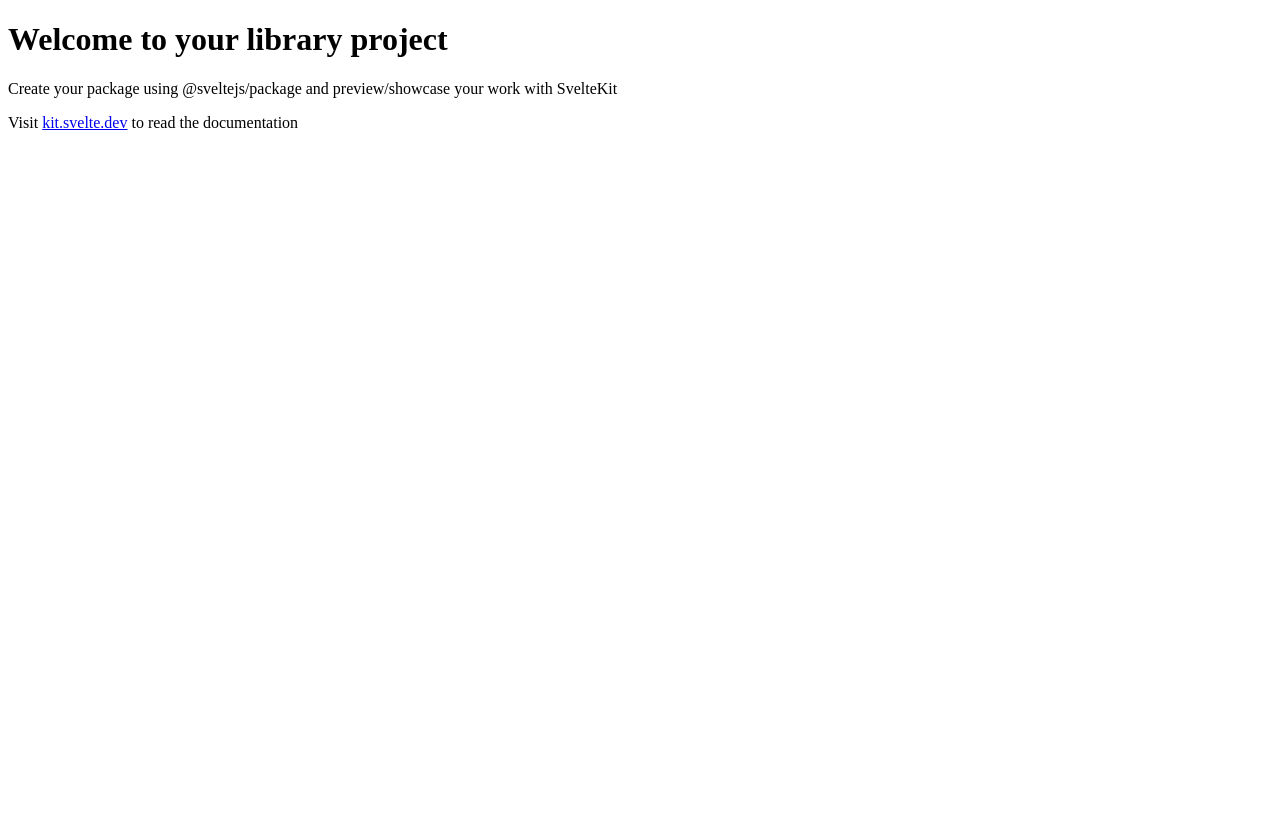
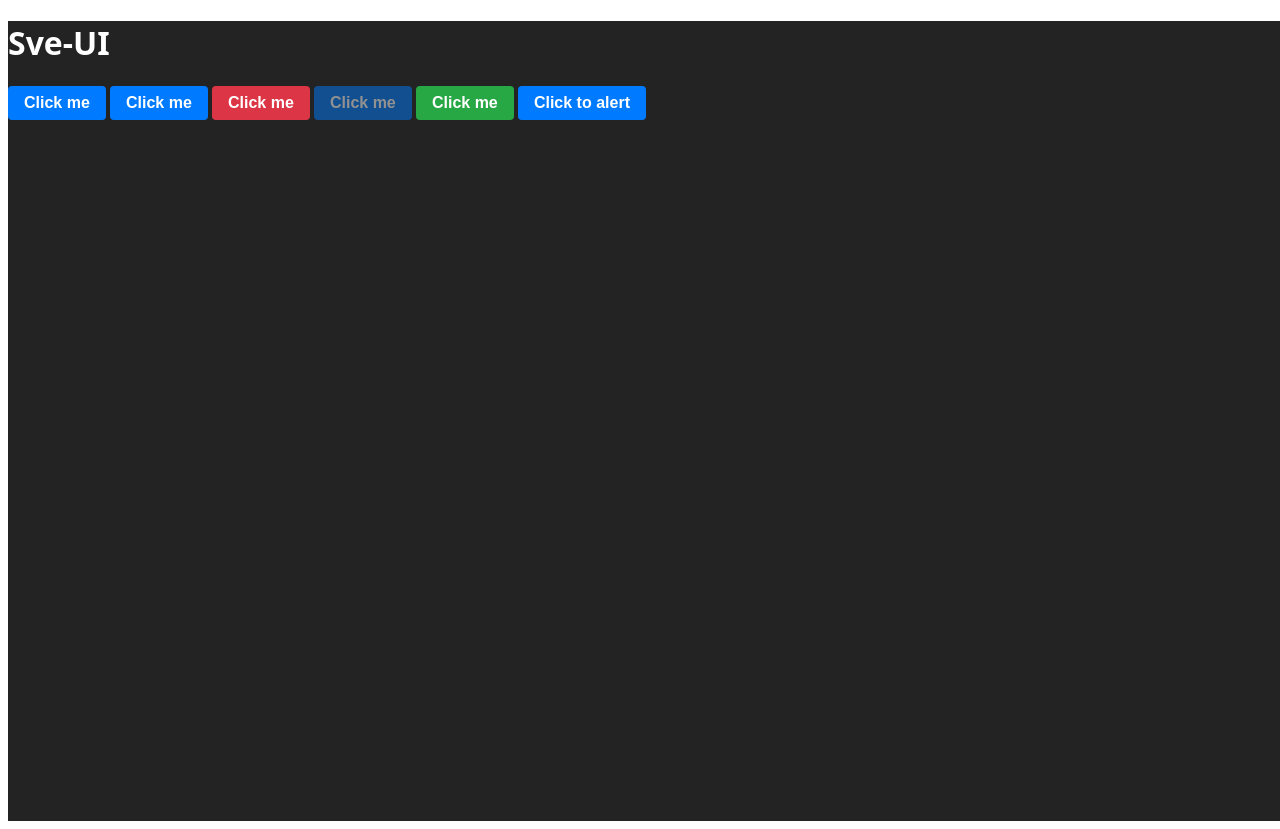
Before and after one commit to rodriabregu/sve-ui, a SvelteKit app: page / in a window 1280 px wide. Before the commit the page ends 800 px from the top, so only its background shows below. Built offline with nearby package versions, Linux system fonts and the light colour scheme.

Commit message:
feat/basic showcase components

```diff
--- a/src/routes/+page.svelte
+++ b/src/routes/+page.svelte
@@ -1,3 +1,25 @@
-<h1>Welcome to your library project</h1>
-<p>Create your package using @sveltejs/package and preview/showcase your work with SvelteKit</p>
-<p>Visit <a href="https://kit.svelte.dev">kit.svelte.dev</a> to read the documentation</p>
+<script>
+	import Button from '$lib/components/Button/Button.svelte';
+</script>
+
+<main class="page">
+	<h1>Sve-UI</h1>
+
+	<Button size="xsm">Click me</Button>
+	<Button size="sm">Click me</Button>
+	<Button size="md" color="red">Click me</Button>
+	<Button size="xl" disabled>Click me</Button>
+	<Button size="xxl" color="green">Click me</Button>
+	<Button size="xxxl" onClick={() => alert('Alert for button')}>Click to alert</Button>
+</main>
+
+<style>
+	.page {
+		background: #232323;
+		width: 100vw;
+		height: 100vh;
+		color: #fff;
+		font-family: system-ui, -apple-system, BlinkMacSystemFont, 'Segoe UI', Roboto, Oxygen, Ubuntu,
+			Cantarell, 'Open Sans', 'Helvetica Neue', sans-serif;
+	}
+</style>
```
